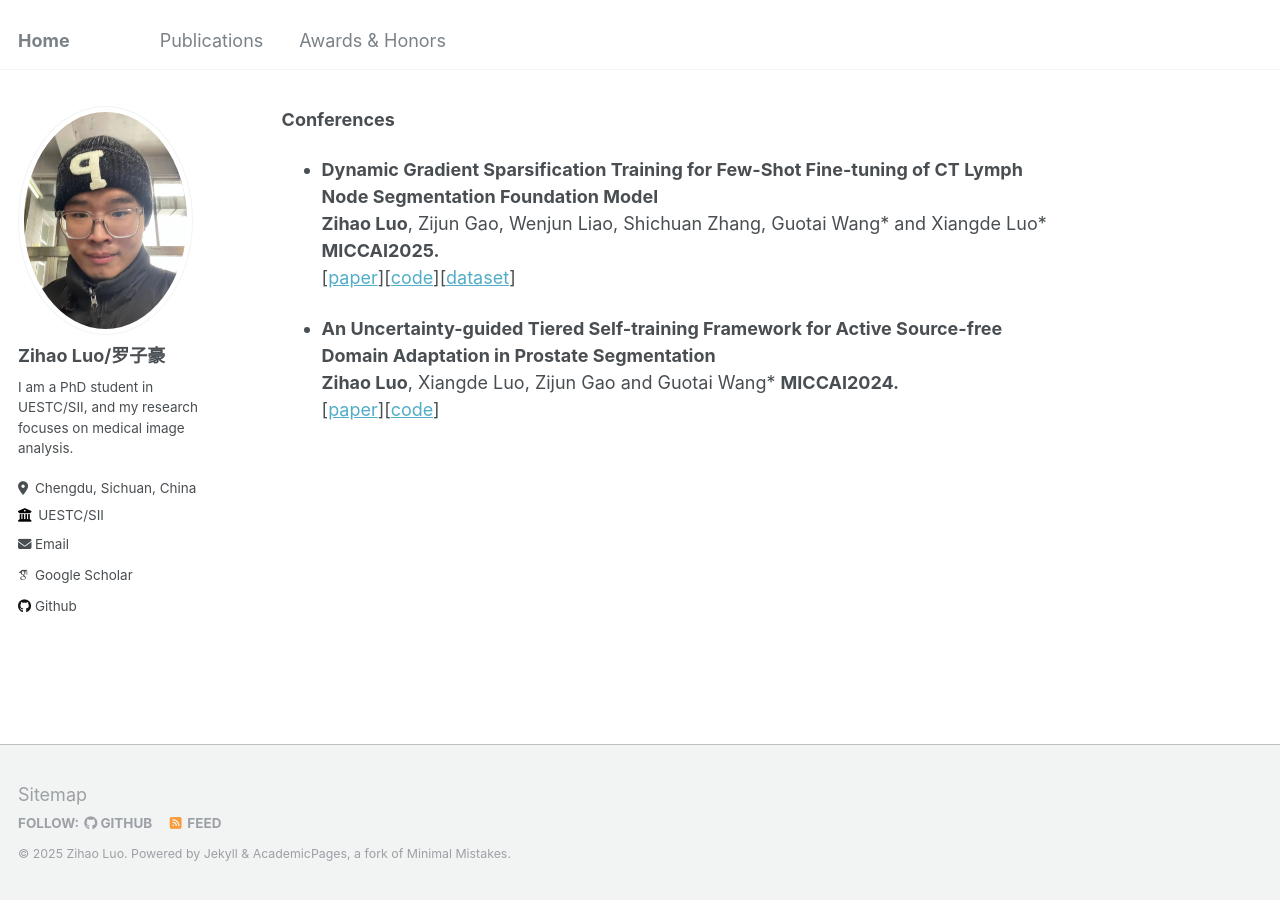
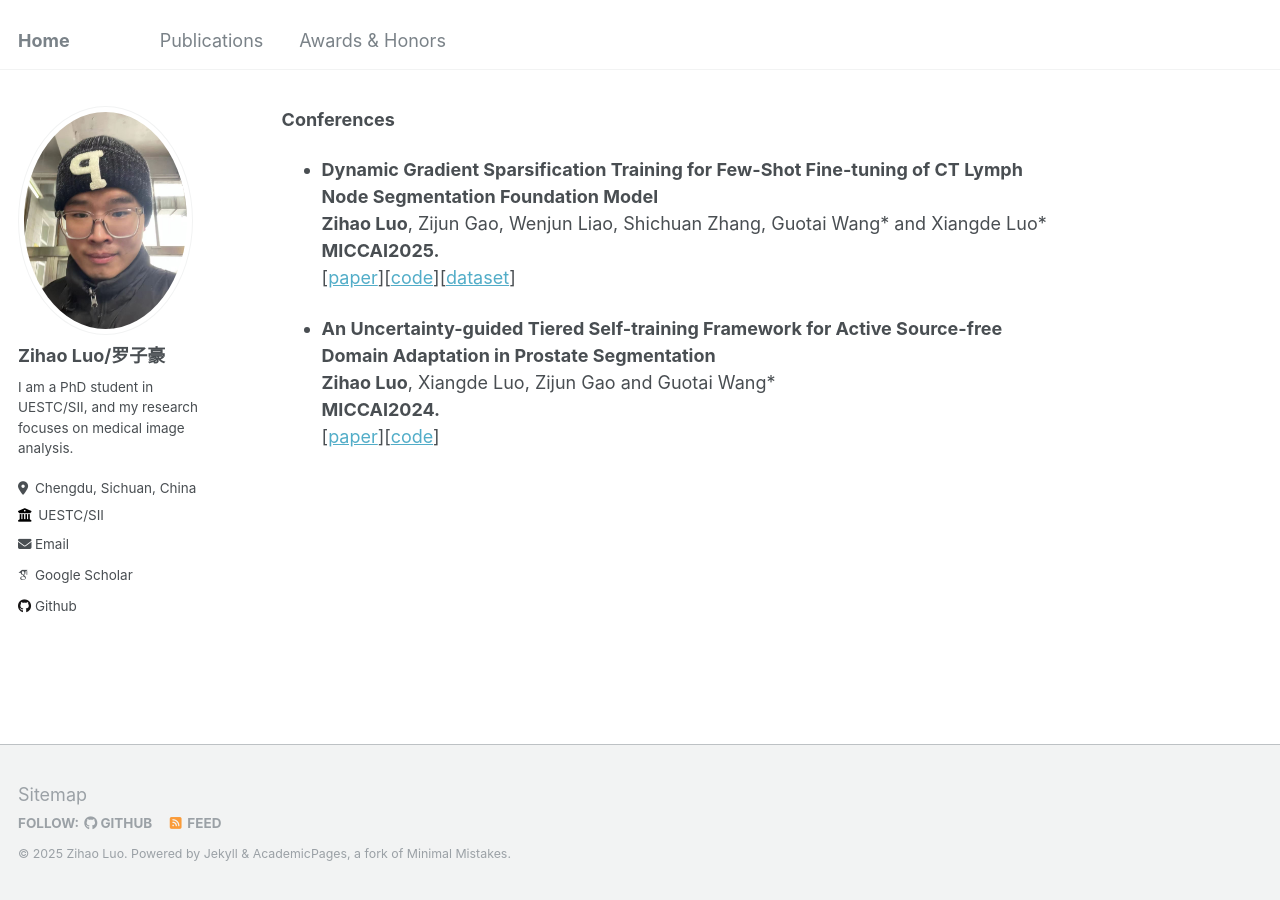
Before and after one commit to Zihaoluoh/zihaoluoh.github.io, a Jekyll site: the page built from _pages/publications.md, in a window 1280 px wide. Built offline with Jekyll 4.4.1, drawn with Linux system fonts in a browser that asks for light colours; some web fonts are replaced; our own code applies the rules of GitHub Pages for plain Markdown files.

```diff
--- a/_pages/publications.md
+++ b/_pages/publications.md
@@ -1,11 +1,11 @@
 
 **Conferences**
 * <b> Dynamic Gradient Sparsification Training for Few-Shot Fine-tuning of CT Lymph Node Segmentation Foundation Model</b> <br>
-<b>Zihao Luo</b>, Zijun Gao, Wenjun Liao, Shichuan Zhang, Guotai Wang* and Xiangde Luo*
+<b>Zihao Luo</b>, Zijun Gao, Wenjun Liao, Shichuan Zhang, Guotai Wang* and Xiangde Luo*<br>
 <b>MICCAI2025.</b><br>
 [[paper](https://arxiv.org/pdf/2503.00748)][[code](https://github.com/Zihaoluoh/LN-Seg-FM)][[dataset](https://github.com/Luoxd1996/MSHub)]
 
 * <b> An Uncertainty-guided Tiered Self-training Framework for Active Source-free Domain Adaptation in Prostate Segmentation</b> <br>
-<b>Zihao Luo</b>, Xiangde Luo, Zijun Gao and Guotai Wang*
+<b>Zihao Luo</b>, Xiangde Luo, Zijun Gao and Guotai Wang*<br>
 <b>MICCAI2024.</b><br>
 [[paper](https://arxiv.org/abs/2407.02893)][[code](https://github.com/HiLab-git/UGTST)]
```
